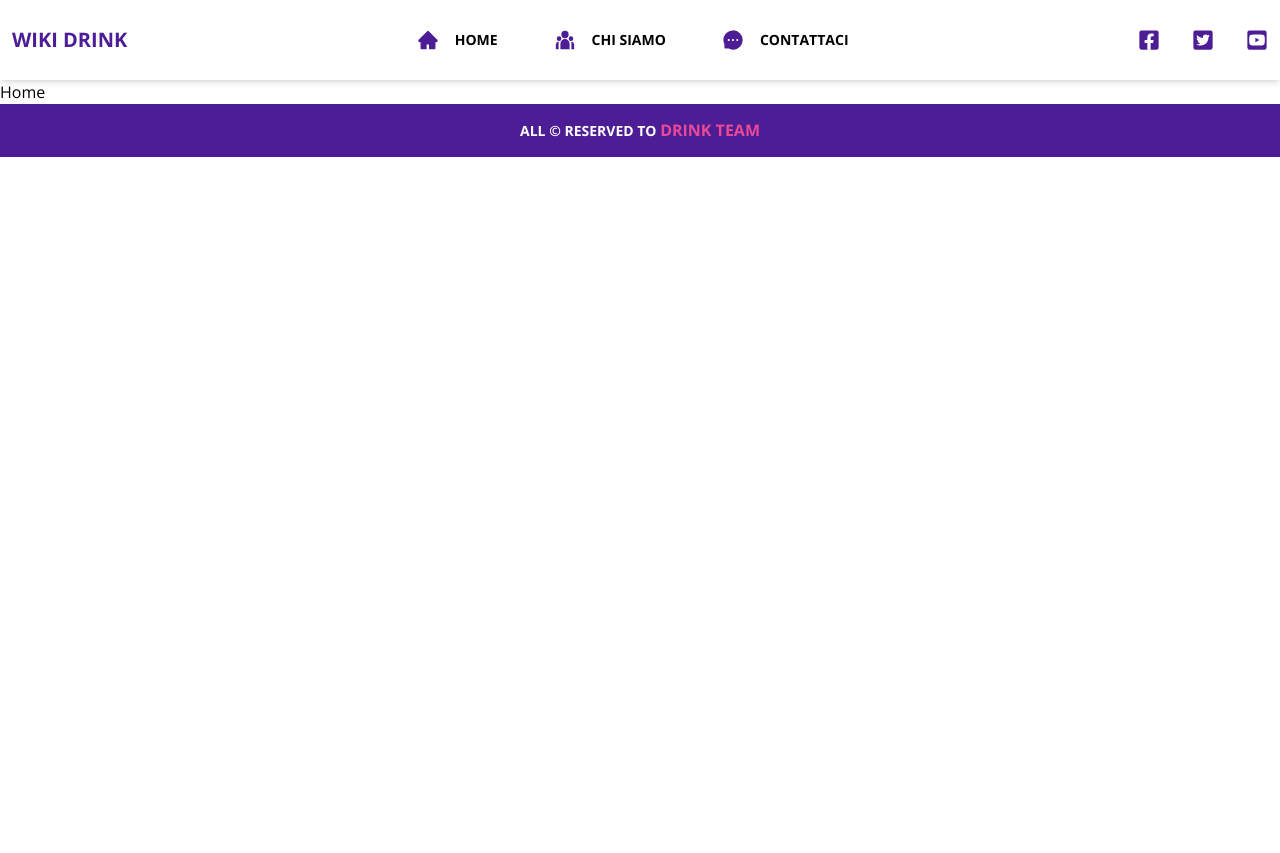
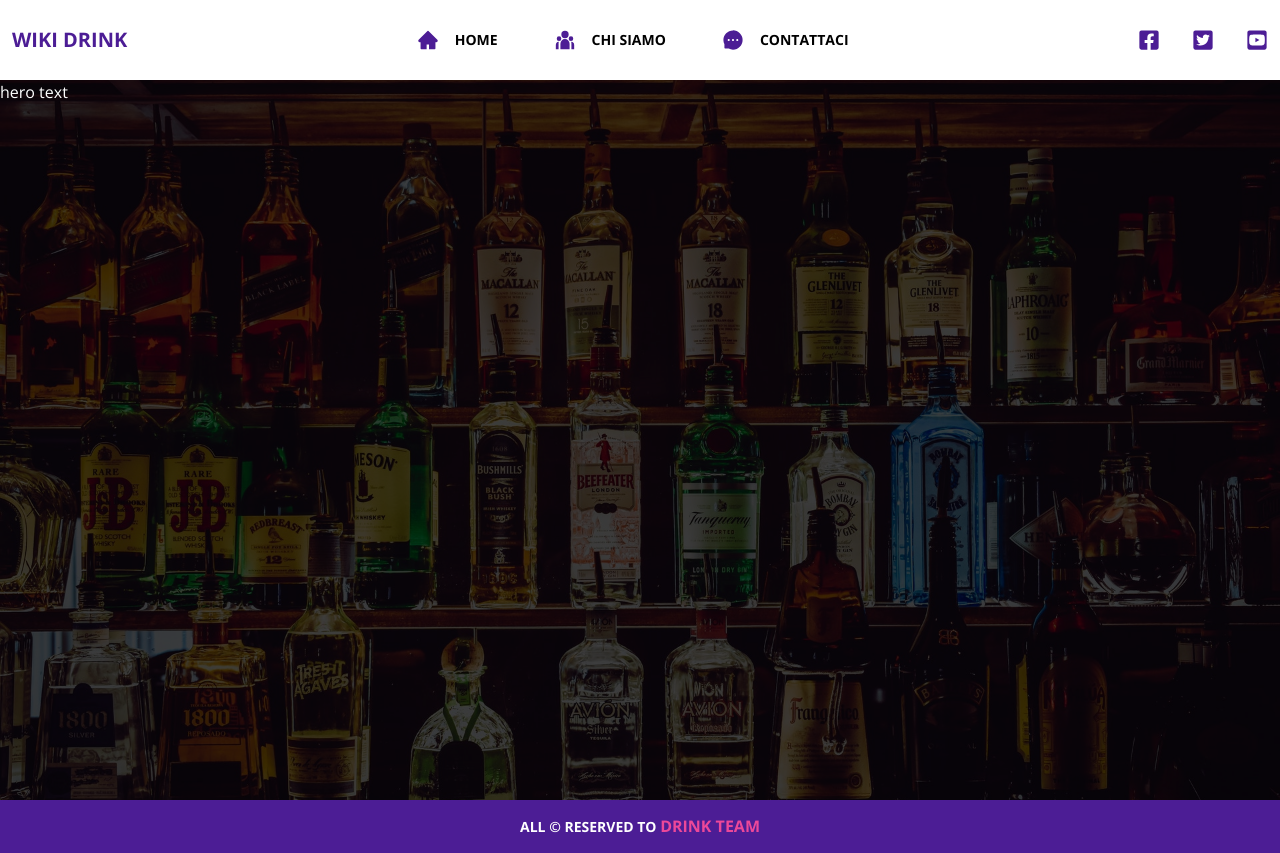
Before and after one commit to Simone823/wiki-drinks-react, a React (Create React App) app: page / in a window 1280 px wide. Before the commit the page ends 800 px from the top, so only its background shows below. Built offline with nearby package versions, Linux system fonts and the light colour scheme.

Commit message:
hero component

```diff
--- /dev/null
+++ b/src/assets/css/hero.css
@@ -0,0 +1,18 @@
+/* hero */
+#hero {
+    position: relative;
+    min-height: calc(100vh - 80px);
+    width: 100%;
+}
+
+#hero .hero-overlay {
+    position: absolute;
+    top: 0;
+    bottom: 0;
+    left: 0;
+    right: 0;
+    width: 100%;
+    height: 100%;
+    background-color: rgba(0, 0, 0, 0.75);
+    color: white;
+}
--- /dev/null
+++ b/src/components/Hero.js
@@ -0,0 +1,24 @@
+import React from 'react';
+import '../assets/css/hero.css';
+
+function Hero({children, img, isOverlay}) {
+    console.log(img)
+
+  return (
+    <div id='hero' style={
+            {
+                backgroundImage: `url(${img})`,
+                backgroundRepeat: 'no-repeat',
+                backgroundPosition: 'center',
+                backgroundSize: 'cover',
+            }
+        }
+    >
+        <div className={`h-full ${isOverlay ? 'hero-overlay' : ''}`}>
+            {children}
+        </div>
+    </div>
+  )
+}
+
+export default Hero;
--- a/src/pages/Home.js
+++ b/src/pages/Home.js
@@ -1,9 +1,20 @@
-import React from 'react'
+import React from 'react';
+
+// import hero component
+import Hero from '../components/Hero';
+
+// import hero image home
+import heroHome from '../assets/image/home-hero.jpg';
 
 function Home() {
   return (
-    <div>Home</div>
+    <section id='home'>
+      {/* hero */}
+      <Hero img={heroHome} isOverlay={true}>
+        <h1>hero text</h1>
+      </Hero>
+    </section>
   )
 }
 
-export default Home
+export default Home;
```
